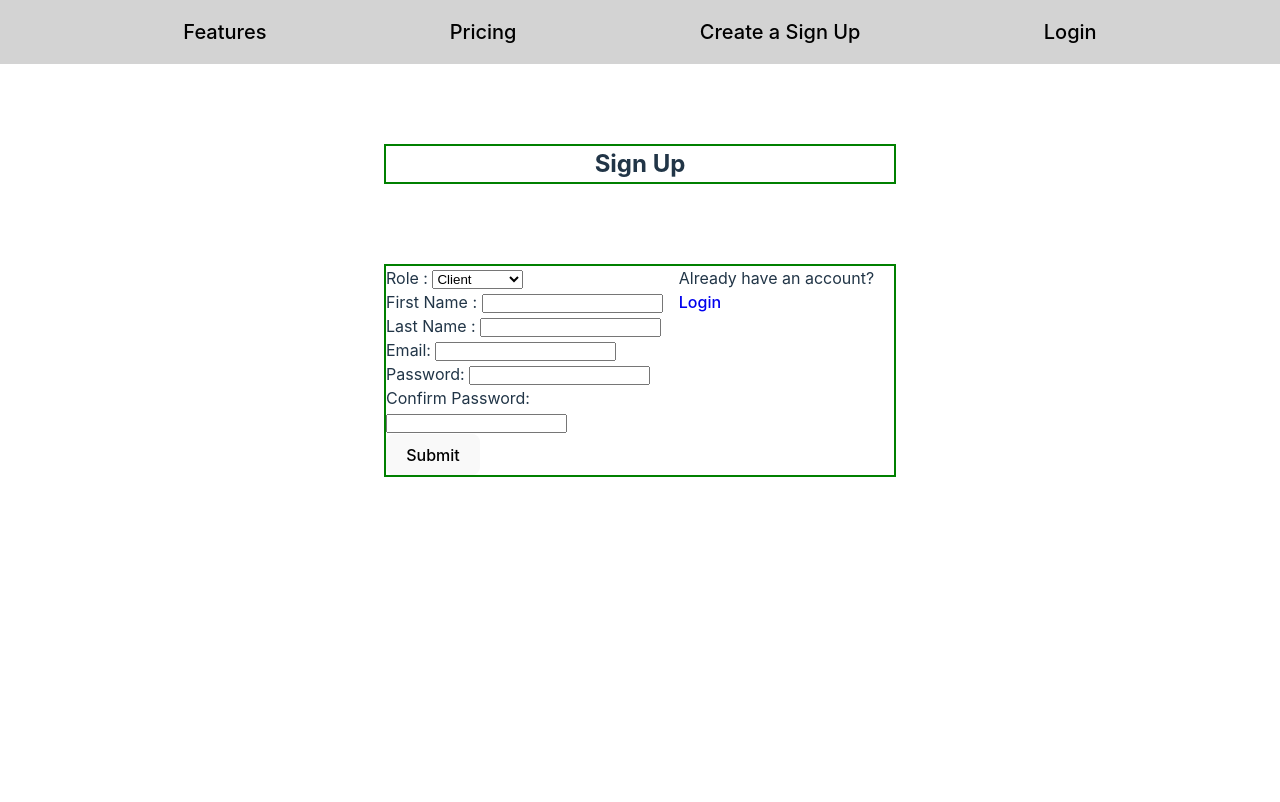
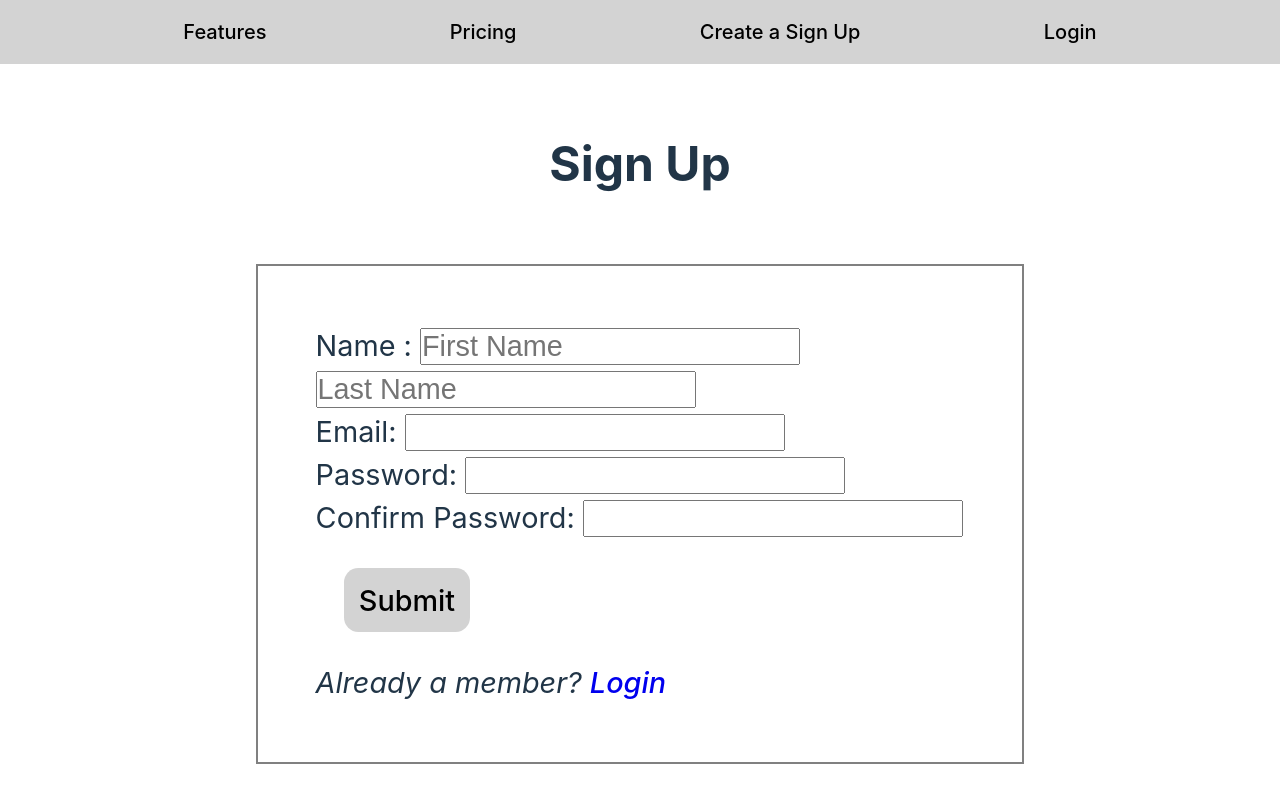
Before and after one commit to MM-BYC/CPA325.1CapstoneProject, a React (Vite) app in the folder frontend/: page /SignUp in a window 1280 px wide. Shown: the top 802 px of the page. Built offline with nearby package versions, Linux system fonts and the light colour scheme.

Commit message:
styled signup page 90% done

```diff
--- a/frontend/src/components/Signup.jsx
+++ b/frontend/src/components/Signup.jsx
@@ -40,7 +40,7 @@ function SignUp() {
         data: formData,
         timeout: 30000, //30 seconds
       });
-      setServerResponse("Successfully sign up");
+      setServerResponse("Sign Up Successful");
     } catch (error) {
       if (error.response) {
         console.log(`Error response`, error.response.data);
@@ -59,32 +59,36 @@ function SignUp() {
       <div className="classSignUp">
         <h2>Sign Up </h2>
       </div>
-      <div className="classSignUp">
+      <div className="classSignUpForm">
         <form onSubmit={handleSubmit}>
-          <div>
+          {/* <div>
             <label htmlFor="role">Role : </label>
             <select name="role" value={formData.role} onChange={handleChange}>
               <option value=""> Select Role</option>
               <option value="client">Client</option>
               <option value="admin">Admin</option>
             </select>
-          </div>
+          </div> */}
           <div>
-            <label htmlFor="fname">First Name : </label>
+            <label htmlFor="fname">Name : </label>
             <input
               type="text"
               name="fname"
+              placeholder="First Name"
               value={formData.fname}
               onChange={handleChange}
+              className="input-field"
             />
-          </div>
-          <div>
-            <label htmlFor="lname">Last Name : </label>
+            {/* </div>
+          <div> */}
+            <label htmlFor="lname"> </label>
             <input
               type="text"
               name="lname"
+              placeholder="Last Name"
               value={formData.lname}
               onChange={handleChange}
+              className="input-field"
             />
           </div>
           <div>
@@ -94,6 +98,7 @@ function SignUp() {
               name="email"
               value={formData.email}
               onChange={handleChange}
+              className="input-field"
             />
           </div>
           <div>
@@ -103,6 +108,7 @@ function SignUp() {
               name="password"
               value={formData.password}
               onChange={handleChange}
+              className="input-field"
             />
           </div>
           <div>
@@ -112,20 +118,30 @@ function SignUp() {
               name="confirmedPassword"
               value={formData.confirmedPassword}
               onChange={handleChange}
+              className="input-field"
             />
           </div>
           {passwordMismatch && <p>Passwords do not match</p>}
           <div>
-            <button type="submit" disabled={submitButtonDisbled}>
+            <button
+              type="submit"
+              className="classSignUpButton"
+              disabled={submitButtonDisbled}
+            >
               Submit
             </button>
           </div>
         </form>
-        <p>
-          Already have an account? <a href="/login">Login</a>
-        </p>
+        <div>
+          <p className="classAlreadyAMember">
+            Already a member? <a href="/login">Login</a>
+          </p>
+        </div>
       </div>
-      <div> {serverResponse && <p>{serverResponse}</p>}</div>
+      <div className="classSignUpResponse">
+        {" "}
+        {serverResponse && <p>{serverResponse}</p>}
+      </div>
     </>
   );
 }
--- a/frontend/src/components/styleComponents/styleSignUp.css
+++ b/frontend/src/components/styleComponents/styleSignUp.css
@@ -5,12 +5,49 @@
 }
 
 .classSignUp {
-  margin: 5em auto;
-
-  border-style: solid;
-  border-color: green;
+  margin: 2em auto;
   border-width: 2px;
   width: 40%;
   display: flex;
   justify-content: center;
+  font-size: 2em;
 }
+.classSignUpResponse {
+  margin: 5em auto;
+  border-width: 2px;
+  width: 40%;
+  display: flex;
+  justify-content: center;
+  font-size: 1.25em;
+  color: lime;
+}
+
+.classSignUpForm {
+  margin: 1em auto;
+  padding: 2em;
+  border-style: solid;
+  border-color: gray;
+  border-width: 2px;
+  width: 60%;
+  display: flex;
+  flex-direction: column;
+  justify-content: center;
+  font-size: 1.8em;
+}
+
+.classSignUpButton {
+  margin: 1em;
+  background-color: lightgray;
+  color: black;
+  border: none;
+  padding: 0.5em;
+  border-radius: 0.5em;
+}
+
+.input-field {
+  font-size: 1em;
+}
+
+.classAlreadyAMember {
+  font-style: italic;
+}
--- a/frontend/src/index.css
+++ b/frontend/src/index.css
@@ -5,7 +5,7 @@
 
   color-scheme: light dark;
   color: white;
-  background-color: #242424;
+  background-color:#213547;
 
   font-synthesis: none;
   text-rendering: optimizeLegibility;
```
